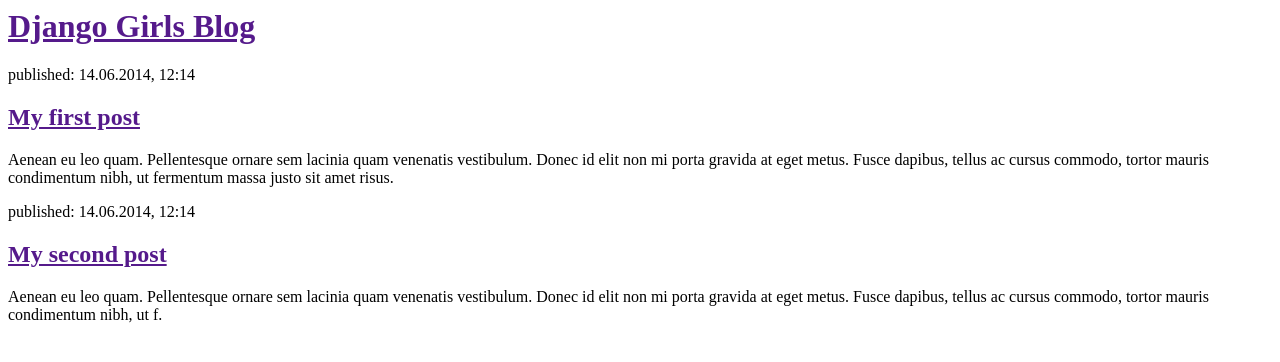
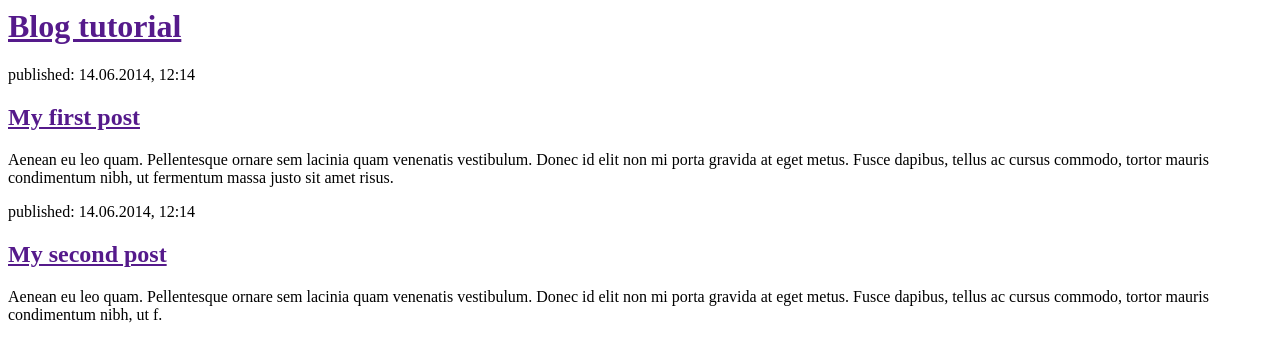
Before and after one commit to felipe-basina/blog-tutorial-app, a Django app: page / in a window 1280 px wide. Shown: the top 362 px of the page. Run offline with Django 3.2, Linux system fonts and the light colour scheme.

Commit message:
Alterado arquivo html.

```diff
--- a/blog/templates/blog/post_list.html
+++ b/blog/templates/blog/post_list.html
@@ -1,10 +1,10 @@
 <html>
     <head>
-        <title>Django Girls blog</title>
+        <title>My blog tutorial</title>
     </head>
     <body>
         <div>
-            <h1><a href="">Django Girls Blog</a></h1>
+            <h1><a href="">Blog tutorial</a></h1>
         </div>
 
         <div>
```
